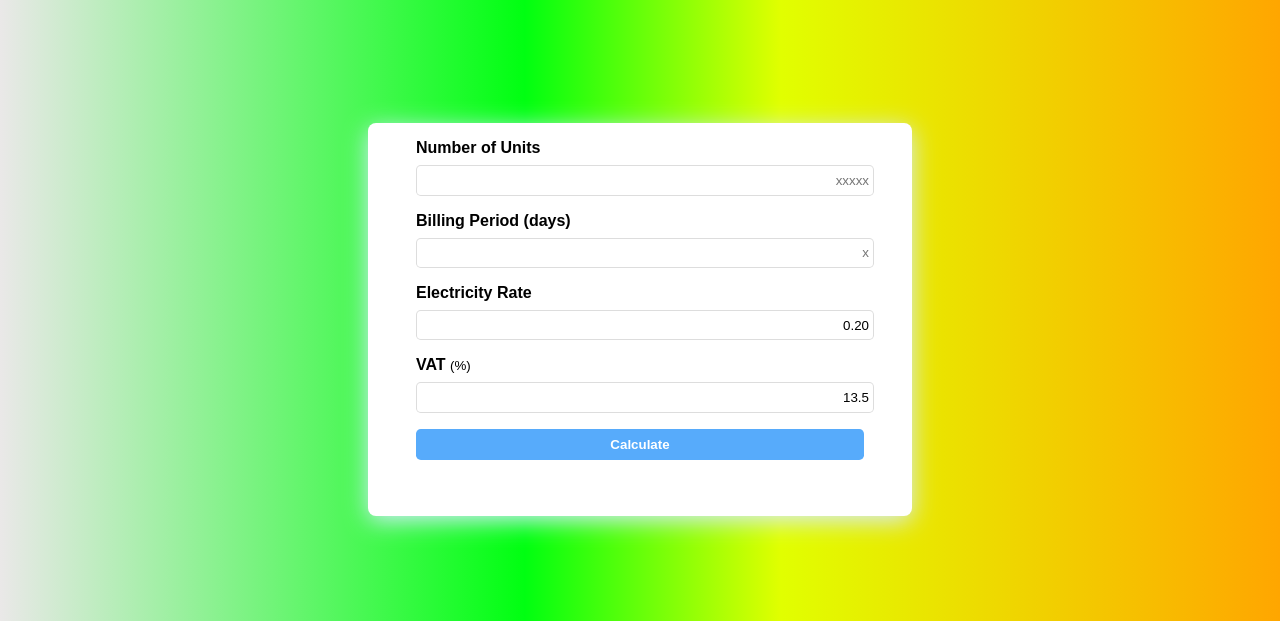
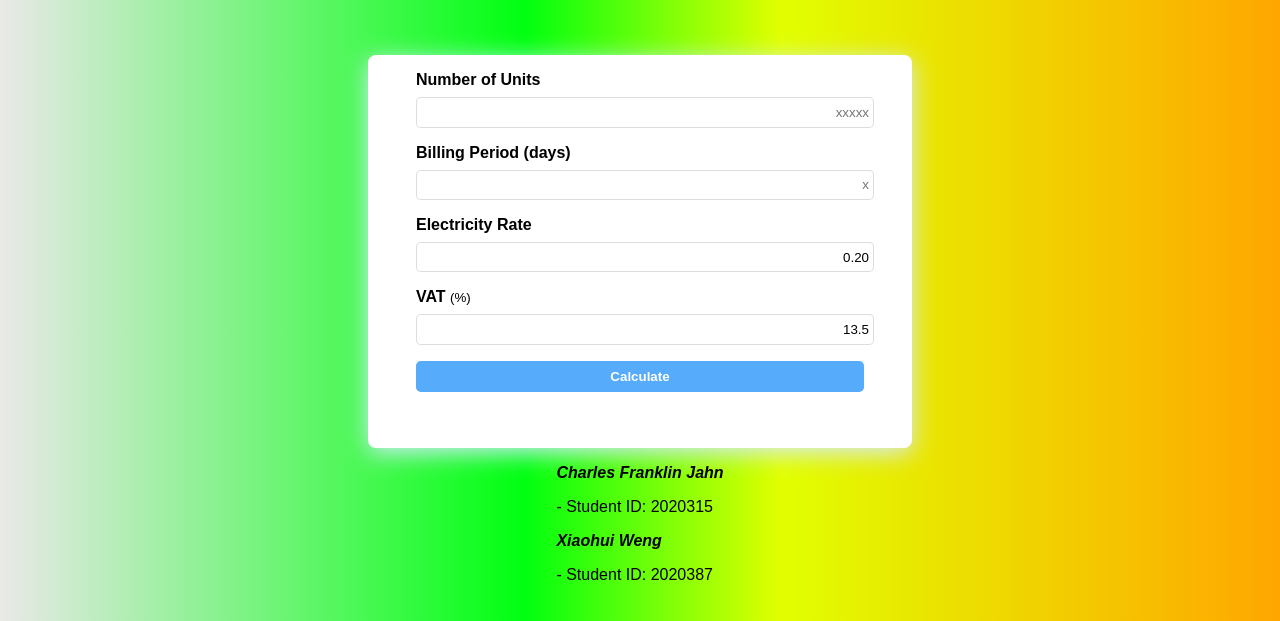
Before and after one commit to Charlesjahn/CA3_CrossPlatform, a website: page index.html in a window 1280 px wide. Shown: the part 179-800 px from the top of the page. Drawn offline with Linux system fonts and the light colour scheme.

Commit message:
add students name and ID in main page

```diff
--- a/index.html
+++ b/index.html
@@ -80,6 +80,10 @@
                 </table>
             </div>
         </div>
+        <div class="footer">
+            <p></p><b><i>Charles Franklin Jahn</i></b></p>- Student ID: 2020315
+            <p><b><i>Xiaohui Weng</i></b></p> - Student ID: 2020387
+        </div>
     </main>
 
 
```
